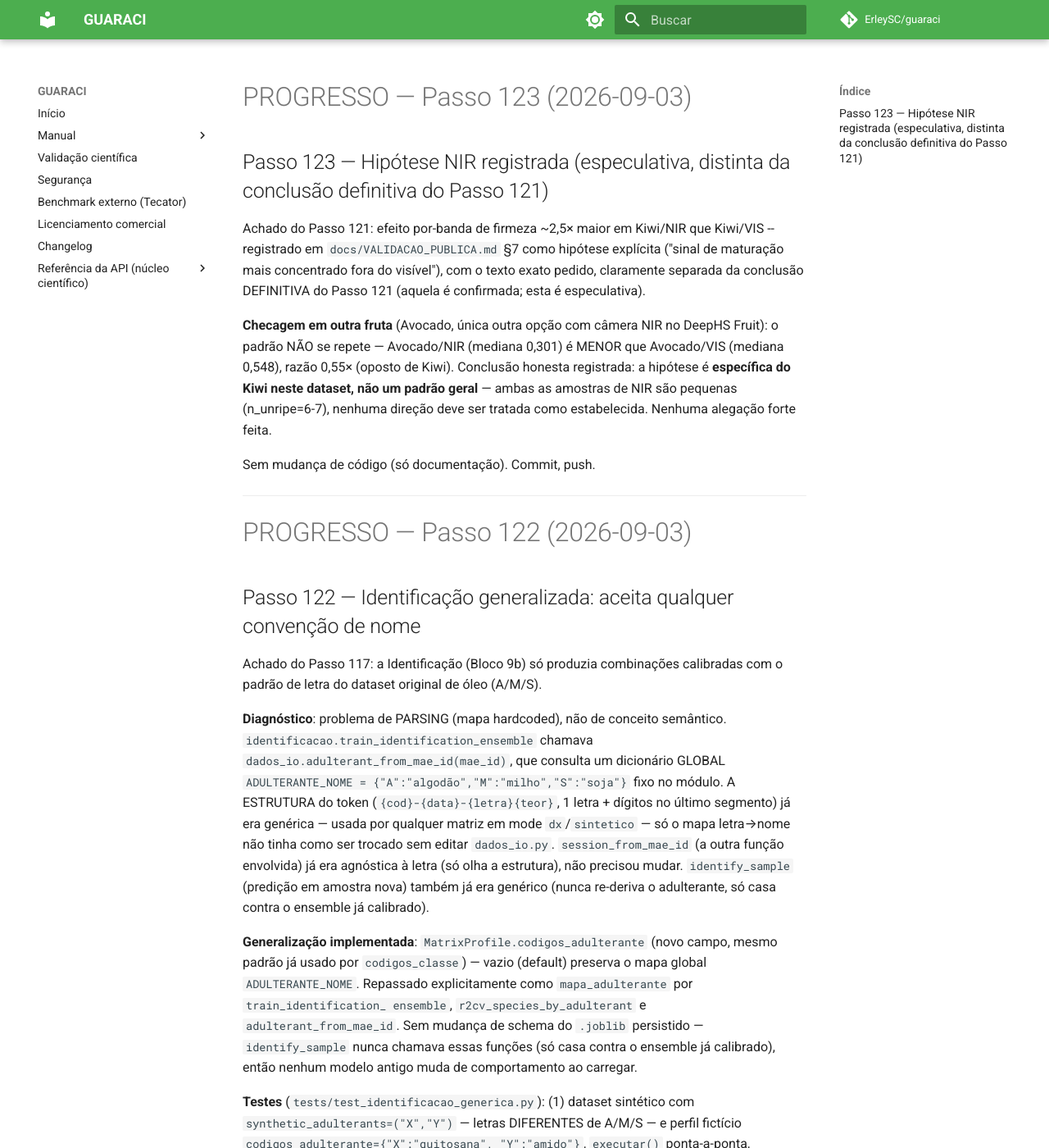
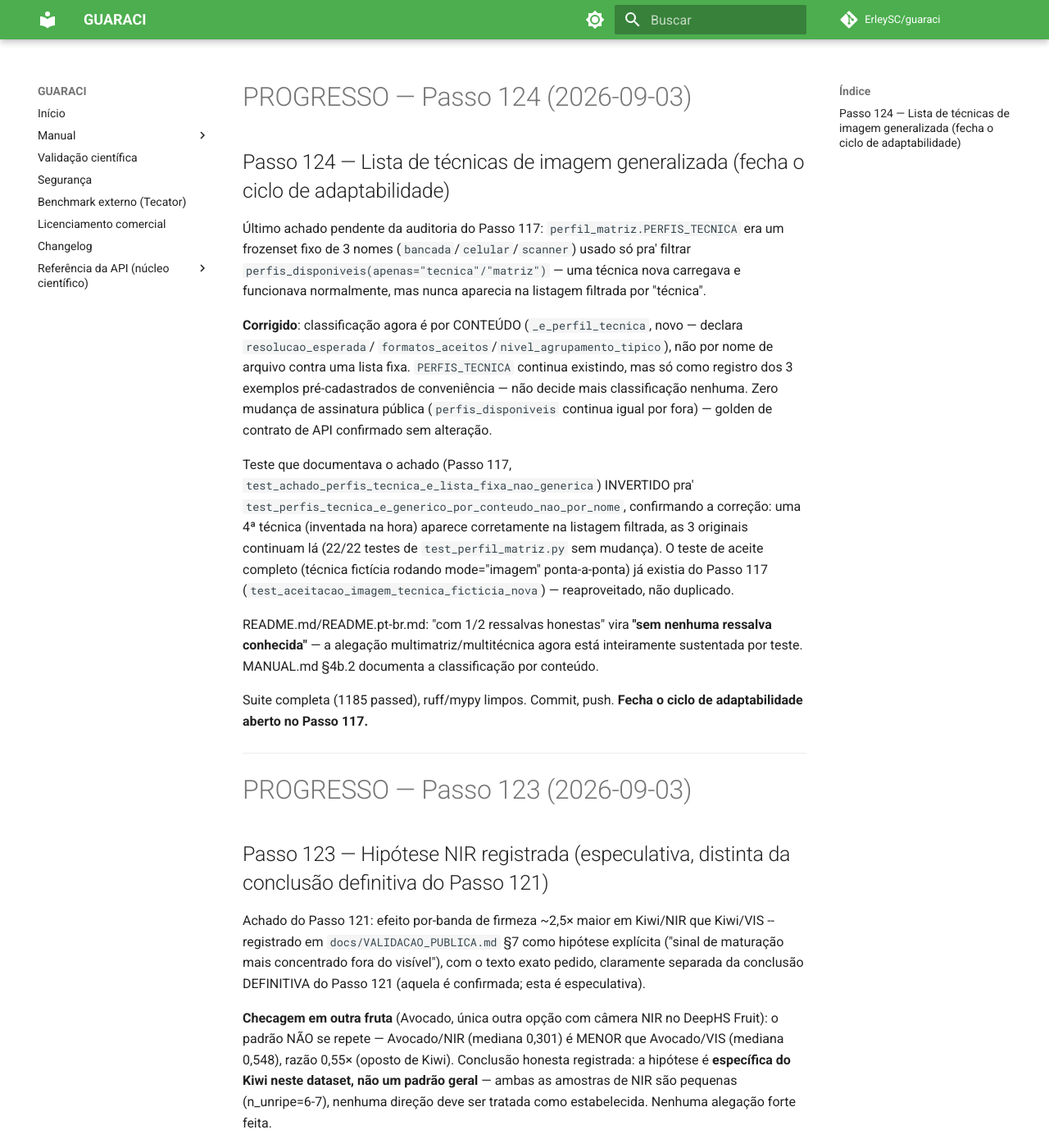
Before and after one commit to ErleySC/guaraci, an MkDocs documentation site: the page built from docs/PROGRESSO.md, in a window 1280 px wide and 1400 px high. Shown: the whole window at 82% size. Built offline with MkDocs 1.6.1 and Material for MkDocs 9.7.7, drawn with Linux system fonts in a browser that asks for light colours; comment, search, counter and statistics services are not loaded.

Commit message:
fix: lista de tecnicas de imagem generalizada por conteudo, nao por nome (Passo 124)
Ultimo achado pendente da auditoria de adaptabilidade (Passo 117):
perfil_matriz.PERFIS_TECNICA era um frozenset fixo de 3 nomes
(bancada/celular/scanner) usado so' pra' filtrar perfis_disponiveis(
apenas="tecnica"/"matriz") -- uma tecnica nova carregava e funcionava
normalmente, mas nunca aparecia na listagem filtrada por "tecnica".

Corrigido: classificacao agora e' por CONTEUDO (_e_perfil_tecnica,
novo -- declara resolucao_esperada/formatos_aceitos/nivel_agrupamento_
tipico), nao por nome de arquivo contra lista fixa. PERFIS_TECNICA
continua existindo, mas so' como registro dos 3 exemplos pre-
cadastrados de conveniencia -- nao decide mais classificacao nenhuma.
Zero mudanca de assinatura publica (perfis_disponiveis continua igual
por fora) -- golden de contrato de API confirmado sem alteracao.

Teste que documentava o achado (Passo 117) INVERTIDO pra' confirmar a
correcao: uma 4a tecnica (inventada na hora) aparece corretamente na
listagem filtrada, as 3 originais continuam la (22/22 testes de
test_perfil_matriz.py sem mudanca). Teste de aceite ponta-a-ponta
(tecnica ficticia rodando mode=imagem) ja existia do Passo 117,
reaproveitado.

README.md/README.pt-br.md: "com 1/2 ressalvas honestas" vira "sem
nenhuma ressalva conhecida" -- a alegacao multimatriz/multitecnica
agora esta inteiramente sustentada por teste. MANUAL.md §4b.2 documenta
a classificacao por conteudo.

Suite completa (1185 passed), ruff/mypy limpos. Fecha o ciclo de
adaptabilidade aberto no Passo 117.

Co-Authored-By: Claude Sonnet 5 <noreply@anthropic.com>

```diff
--- a/docs/PROGRESSO.md
+++ b/docs/PROGRESSO.md
@@ -1,3 +1,43 @@
+# PROGRESSO — Passo 124 (2026-09-03)
+
+## Passo 124 — Lista de técnicas de imagem generalizada (fecha o ciclo de adaptabilidade)
+
+Último achado pendente da auditoria do Passo 117:
+`perfil_matriz.PERFIS_TECNICA` era um frozenset fixo de 3 nomes
+(`bancada`/`celular`/`scanner`) usado só pra' filtrar
+`perfis_disponiveis(apenas="tecnica"/"matriz")` — uma técnica nova
+carregava e funcionava normalmente, mas nunca aparecia na listagem
+filtrada por "técnica".
+
+**Corrigido**: classificação agora é por CONTEÚDO
+(`_e_perfil_tecnica`, novo — declara `resolucao_esperada`/
+`formatos_aceitos`/`nivel_agrupamento_tipico`), não por nome de
+arquivo contra uma lista fixa. `PERFIS_TECNICA` continua existindo,
+mas só como registro dos 3 exemplos pré-cadastrados de conveniência —
+não decide mais classificação nenhuma. Zero mudança de assinatura
+pública (`perfis_disponiveis` continua igual por fora) — golden de
+contrato de API confirmado sem alteração.
+
+Teste que documentava o achado (Passo 117,
+`test_achado_perfis_tecnica_e_lista_fixa_nao_generica`) INVERTIDO pra'
+`test_perfis_tecnica_e_generico_por_conteudo_nao_por_nome`, confirmando
+a correção: uma 4ª técnica (inventada na hora) aparece corretamente na
+listagem filtrada, as 3 originais continuam lá (22/22 testes de
+`test_perfil_matriz.py` sem mudança). O teste de aceite completo
+(técnica fictícia rodando mode="imagem" ponta-a-ponta) já existia do
+Passo 117 (`test_aceitacao_imagem_tecnica_ficticia_nova`) — reaproveitado,
+não duplicado.
+
+README.md/README.pt-br.md: "com 1/2 ressalvas honestas" vira **"sem
+nenhuma ressalva conhecida"** — a alegação multimatriz/multitécnica
+agora está inteiramente sustentada por teste. MANUAL.md §4b.2 documenta
+a classificação por conteúdo.
+
+Suite completa (1185 passed), ruff/mypy limpos. Commit, push. **Fecha
+o ciclo de adaptabilidade aberto no Passo 117.**
+
+---
+
 # PROGRESSO — Passo 123 (2026-09-03)
 
 ## Passo 123 — Hipótese NIR registrada (especulativa, distinta da conclusão definitiva do Passo 121)
```
Also changed, not shown: README.md (+35 -31 lines), README.pt-br.md (+39 -32 lines), docs/MANUAL.md (+8 -0 lines), 2 other files.
